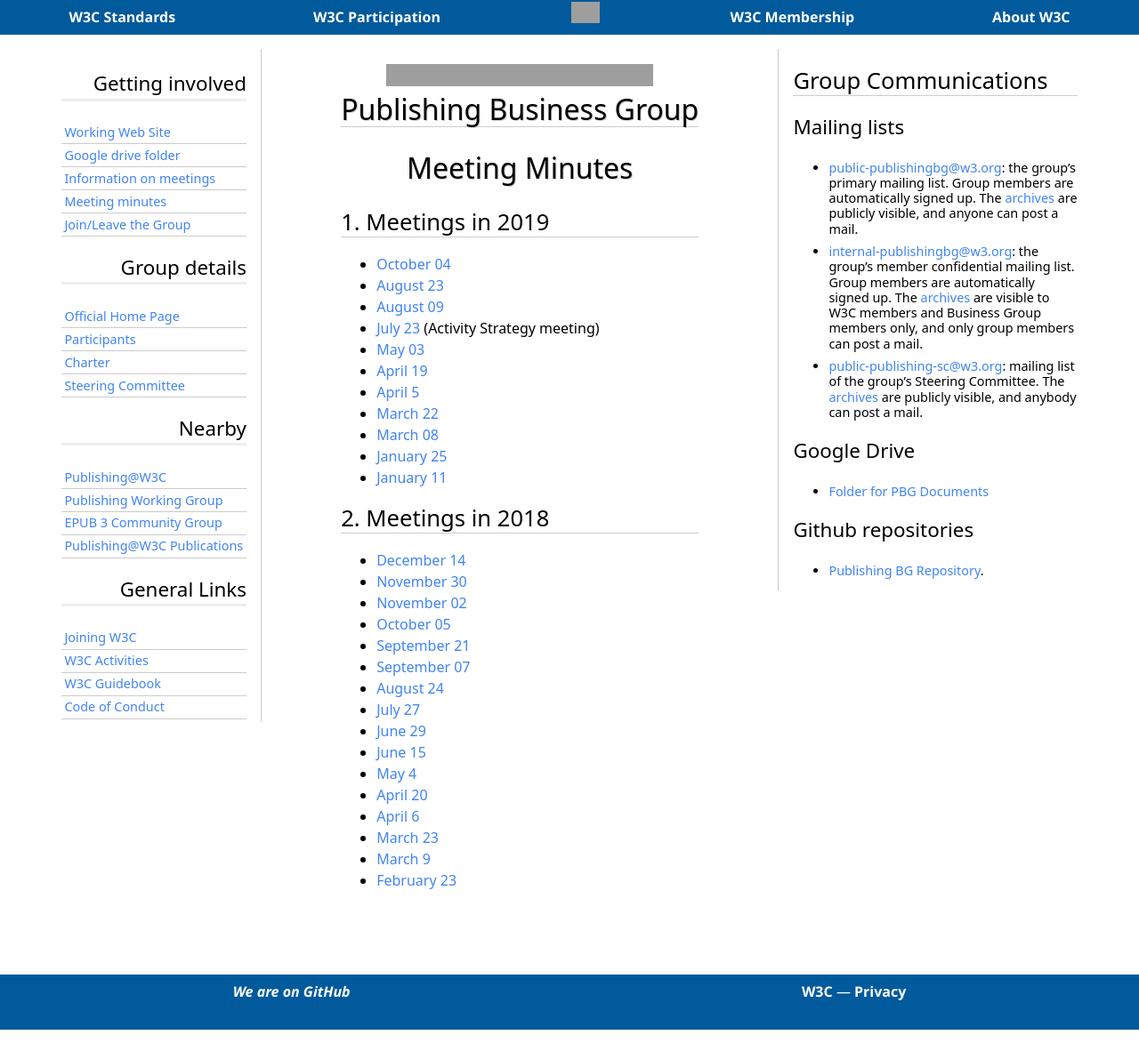
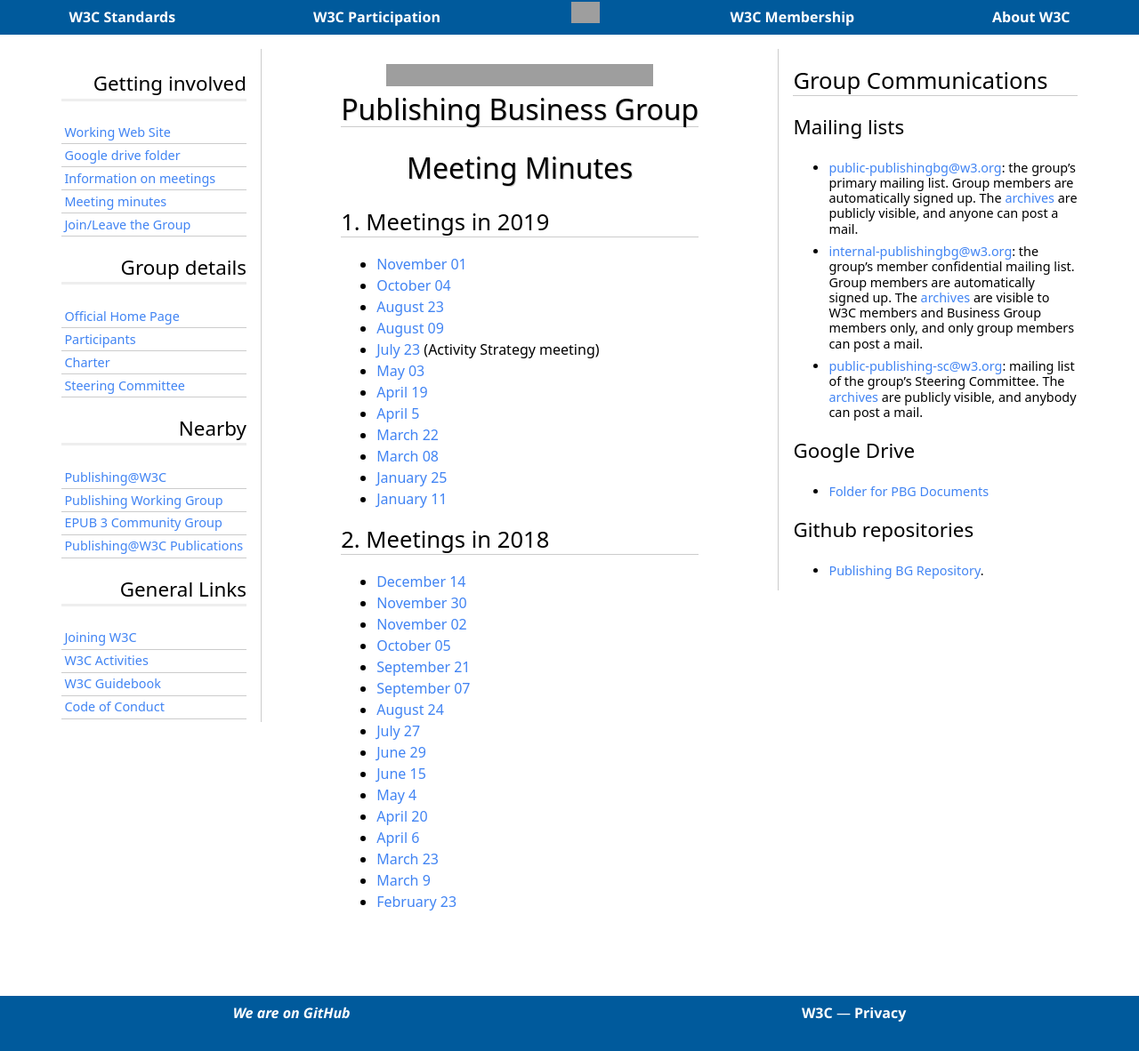
Before and after one commit to w3c/publ-bg, a Jekyll site: the page built from Steering_Committee/Meetings/index.md, in a window 1280 px wide. Shown: the whole page at 89% size. Built offline with Jekyll 4.4.1, drawn with Linux system fonts in a browser that asks for light colours; some web fonts are replaced; our own code applies the rules of GitHub Pages for plain Markdown files; before the commit the page ends 1158 px from its top, so only the background shows below that; grey boxes are pictures that could not be loaded.

Commit message:
index page was missing

```diff
--- a/Steering_Committee/Meetings/index.md
+++ b/Steering_Committee/Meetings/index.md
@@ -5,6 +5,9 @@ layout: default
 # Meeting Minutes
 
 ## Meetings in 2019
+
+
+* [November 01](./2019/2019-11-01-pbgsc)
 * [October 04](./2019/2019-10-04-pbgsc)
 * [August 23](./2019/2019-08-23-pbgsc)
 * [August 09](./2019/2019-08-09-pbgsc)
@@ -19,6 +22,7 @@ layout: default
 
 
 ## Meetings in 2018
+
 * [December 14](./2018/2018-12-14-pbgsc)
 * [November 30](./2018/2018-11-30-pbgsc)
 * [November 02](./2018/2018-11-02-pbgsc)
```
